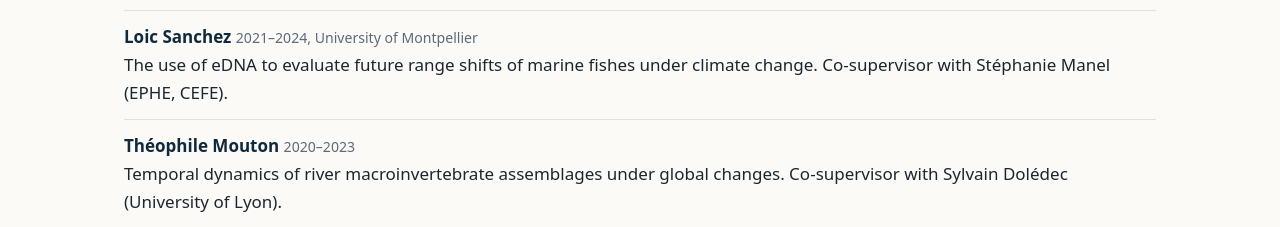
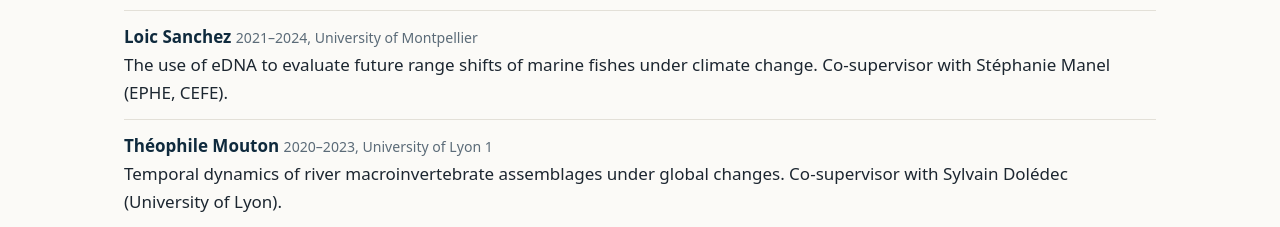
Before and after one commit to fableprieur/fableprieur.github.io, a plain HTML site: page teaching.html in a window 1280 px wide. Shown: the part 820-1047 px from the top of the page. Drawn offline with Linux system fonts and the light colour scheme.

Commit message:
Teaching: university for Théophile Mouton
Co-Authored-By: Claude Opus 5.5 <noreply@anthropic.com>
Claude-Session: https://claude.ai/code/session_01KeGJPfi4L6z3jw1TV6tP5p

```diff
--- a/teaching.html
+++ b/teaching.html
@@ -42,7 +42,7 @@
 <li><span class="who">Eliot Ruiz</span> <span class="when-sm">2022–2025, University of Montpellier</span><br>Dispersal traits and behaviors of fish larvae: importance for marine connectivity. Co-supervisor with Jacques Panfili (IRD, MARBEC, Montpellier).</li>
 <li><span class="who">Maurine Vilcot</span> <span class="when-sm">2021–2024, University of Montpellier–ENS</span><br>Spatial patterns and processes of genetic diversity in tropical reef fishes. Co-supervisor with Stéphanie Manel (EPHE, CEFE).</li>
 <li><span class="who">Loic Sanchez</span> <span class="when-sm">2021–2024, University of Montpellier</span><br>The use of eDNA to evaluate future range shifts of marine fishes under climate change. Co-supervisor with Stéphanie Manel (EPHE, CEFE).</li>
-<li><span class="who">Théophile Mouton</span> <span class="when-sm">2020–2023</span><br>Temporal dynamics of river macroinvertebrate assemblages under global changes. Co-supervisor with Sylvain Dolédec (University of Lyon).</li>
+<li><span class="who">Théophile Mouton</span> <span class="when-sm">2020–2023, University of Lyon 1</span><br>Temporal dynamics of river macroinvertebrate assemblages under global changes. Co-supervisor with Sylvain Dolédec (University of Lyon).</li>
 <li><span class="who">Giulia Donati</span> <span class="when-sm">2016–2020, ETH Zurich</span><br>Relative importance of ecological and evolutionary processes in shaping coral reef fish biodiversity. Co-supervisor with Loïc Pellissier and Camille Albouy (ETH Zürich, Switzerland).</li>
 <li><span class="who">Théo Gaboriau</span> <span class="when-sm">2014–2017, University of Montpellier</span><br>The role of macroevolutionary processes in explaining present-day patterns of coral reef fish biodiversity. Co-supervisor with David Mouillot (University of Montpellier, MARBEC).</li>
 <li><span class="who">Anthi Oikonomou</span> <span class="when-sm">2011–2016, University of Ioannina, Greece</span><br>Biodiversity and biogeographical patterns of freshwater fishes in the Balkan Peninsula (participated in the supervision; Ph.D. supervisor: Ioannis Leonardos).</li>
```
